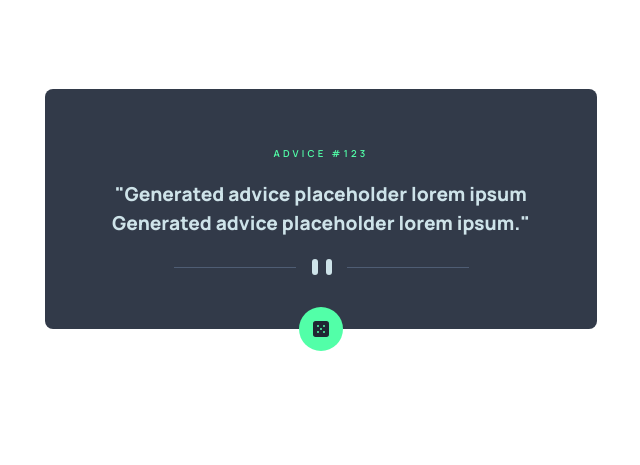
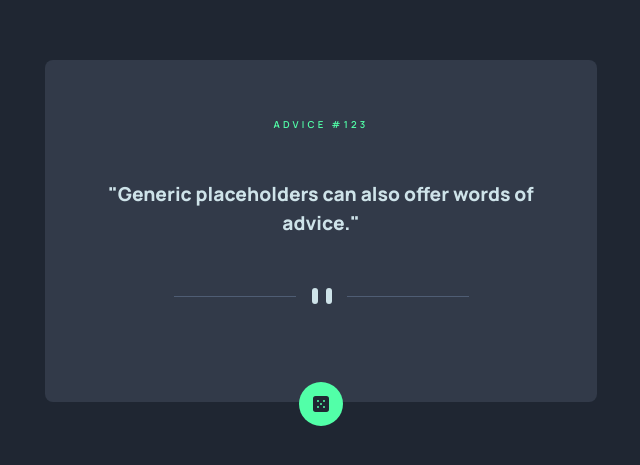
Before and after one commit to kbastow/advice-generator-app, a React (Vite) app: page / in a window 1280 px wide. Shown: the part 169-634 px from the top of the page, without its empty margins (319-959 px from the left). Built offline with nearby package versions, Linux system fonts and the light colour scheme; no server answers.

Commit message:
create useState useEffect added to AdviceComponent

```diff
--- a/src/App.jsx
+++ b/src/App.jsx
@@ -1,34 +1,12 @@
 import "./App.css";
 import Container from "@mui/material/Container";
-import AdviceBox from "./components/advice/advice_slip";
+import AdviceComponent from "./components/advice/advice_slip";
 
 function App() {
   return (
     <>
       <Container maxWidth="sm">
-        <AdviceBox></AdviceBox>
-        <button
-          style={{
-            background: "hsl(150, 100%, 66%)",
-            border: "none",
-            width: "44px",
-            height: "44px",
-            lineHeight: "44px",
-            borderRadius: "50%",
-            zIndex: "1",
-            position: "relative",
-            display: "block",
-            margin: "0 auto",
-            top: "-1.4rem"
-          }}
-        >
-          <img
-            className="center"
-            src="/src/assets/icon-dice.svg"
-            alt="dice icon"
-            style={{ maxWidth: "50%" }}
-          />
-        </button>
+        <AdviceComponent></AdviceComponent>
       </Container>
     </>
   );
--- a/src/components/advice/advice_slip.css
+++ b/src/components/advice/advice_slip.css
@@ -9,4 +9,6 @@ p.advice-label {
   color: hsl(193, 38%, 86%);
   font-weight: 800;
   font-size: 1.2rem;
+  margin: 3rem auto;
+  padding: 0 1rem;
 }
--- a/src/components/advice/advice_slip.jsx
+++ b/src/components/advice/advice_slip.jsx
@@ -1,16 +1,69 @@
-import './advice_slip.css'
-import Box from '@mui/system/Box';
+import "./advice_slip.css";
+import Box from "@mui/system/Box";
+import { useState, useEffect } from "react";
 
-export default function AdviceBox() {
+const AdviceComponent = () => {
+  const [data, setData] = useState({
+    id: "123",
+    advice: "Generic placeholders can also offer words of advice.",
+  });
+
+  useEffect(() => {
+    fetch("https://api.adviceslip.com/advice")
+    .then((response) => response.json())
+    .then((data) =>
+    setData({
+      id: data.slip.id,
+      advice: data.slip.advice,
+    })
+  )
+  .catch((error) => console.error(error));
+
+  }, []);
+
   return (
-    <Box component="section" sx={{
-        borderRadius: '8px',
-        bgcolor: 'hsl(217, 19%, 24%)',
-        padding: '3rem 2rem'
-    }}>
-      <p className='advice-label'>ADVICE #{"123"}</p>
-      <p className='advice-content'>&quot;{"Generated advice placeholder lorem ipsum Generated advice placeholder lorem ipsum."}&quot;</p>
-      <img className='content-divider' src='/src/assets/pattern-divider-mobile.svg'></img>
+    <Box
+      component="section"
+      sx={{
+        borderRadius: "8px",
+        bgcolor: "hsl(217, 19%, 24%)",
+        padding: "3rem 2rem",
+      }}
+    >
+      <p className="advice-label">ADVICE #{data.id}</p>
+      <p className="advice-content">
+        &quot;
+        {data.advice}
+        &quot;
+      </p>
+      <img
+        className="content-divider"
+        src="/src/assets/pattern-divider-mobile.svg"
+      ></img>
+      <button
+        style={{
+          background: "hsl(150, 100%, 66%)",
+          border: "none",
+          width: "44px",
+          height: "44px",
+          lineHeight: "44px",
+          borderRadius: "50%",
+          zIndex: "1",
+          position: "relative",
+          display: "block",
+          margin: "0 auto",
+          bottom: "-4.5rem",
+        }}
+      >
+        <img
+          className="center"
+          src="/src/assets/icon-dice.svg"
+          alt="dice icon"
+          style={{ maxWidth: "50%" }}
+        />
+      </button>
     </Box>
   );
 }
+
+export default AdviceComponent;
--- a/src/index.css
+++ b/src/index.css
@@ -30,9 +30,9 @@ body {
   width: 100%;
 }
 
-@media (prefers-color-scheme: light) {
+/* @media (prefers-color-scheme: light) {
   :root {
     color: #213547;
     background-color: #ffffff;
   }
-}
+} */
```
